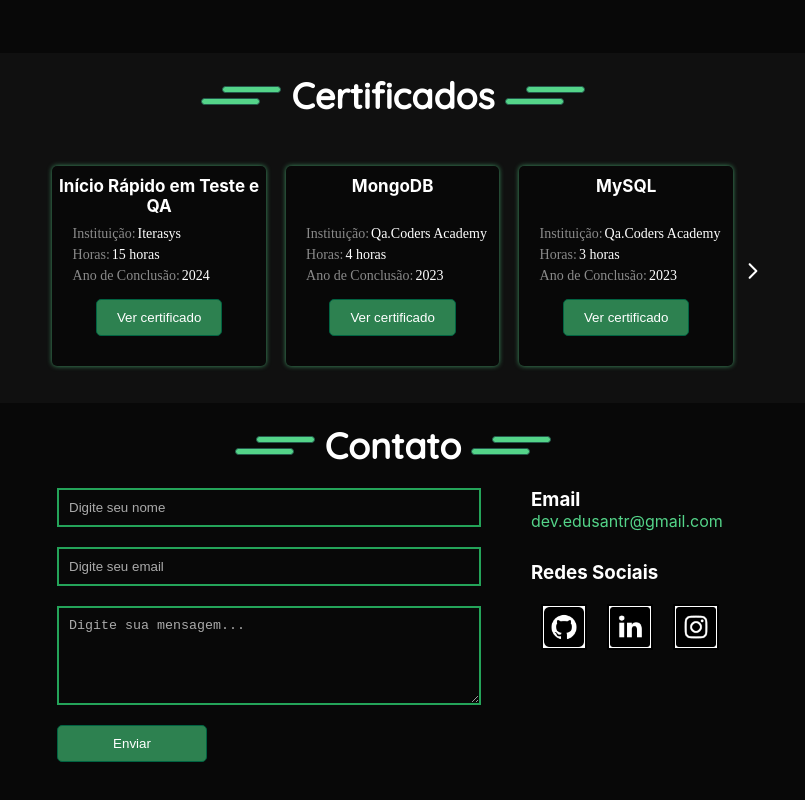
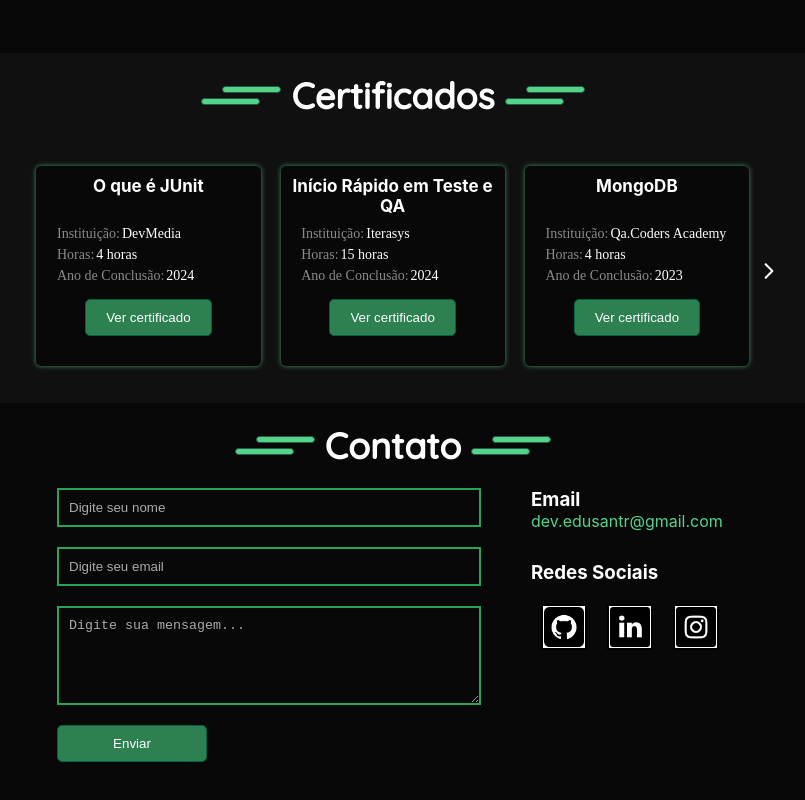
Before and after one commit to eduardostr/Portfolio-eduRodrigues, a React (Create React App) app: page / in a window 1280 px wide. Shown: the part 2417-3217 px from the top of the page, without its empty margins (247-1052 px from the left). Built offline with nearby package versions, Linux system fonts and the light colour scheme; a web font is replaced by a local one.

Commit message:
update files

```diff
--- a/src/components/Certificates/certificateData.ts
+++ b/src/components/Certificates/certificateData.ts
@@ -7,6 +7,13 @@
 }
 
 export const certificados: Certificado[] = [
+  {
+    nome: "O que é JUnit",
+    instituicao: "DevMedia",
+    horas: "4",
+    ano: "2024",
+    link: "assets/pdf/Certificado de Conclusão - O que é JUnit.pdf",
+  },
   {
     nome: "Início Rápido em Teste e QA",
     instituicao: "Iterasys",
```
Also changed, not shown: 1 other file (tests, documents, lock files or other folders).
